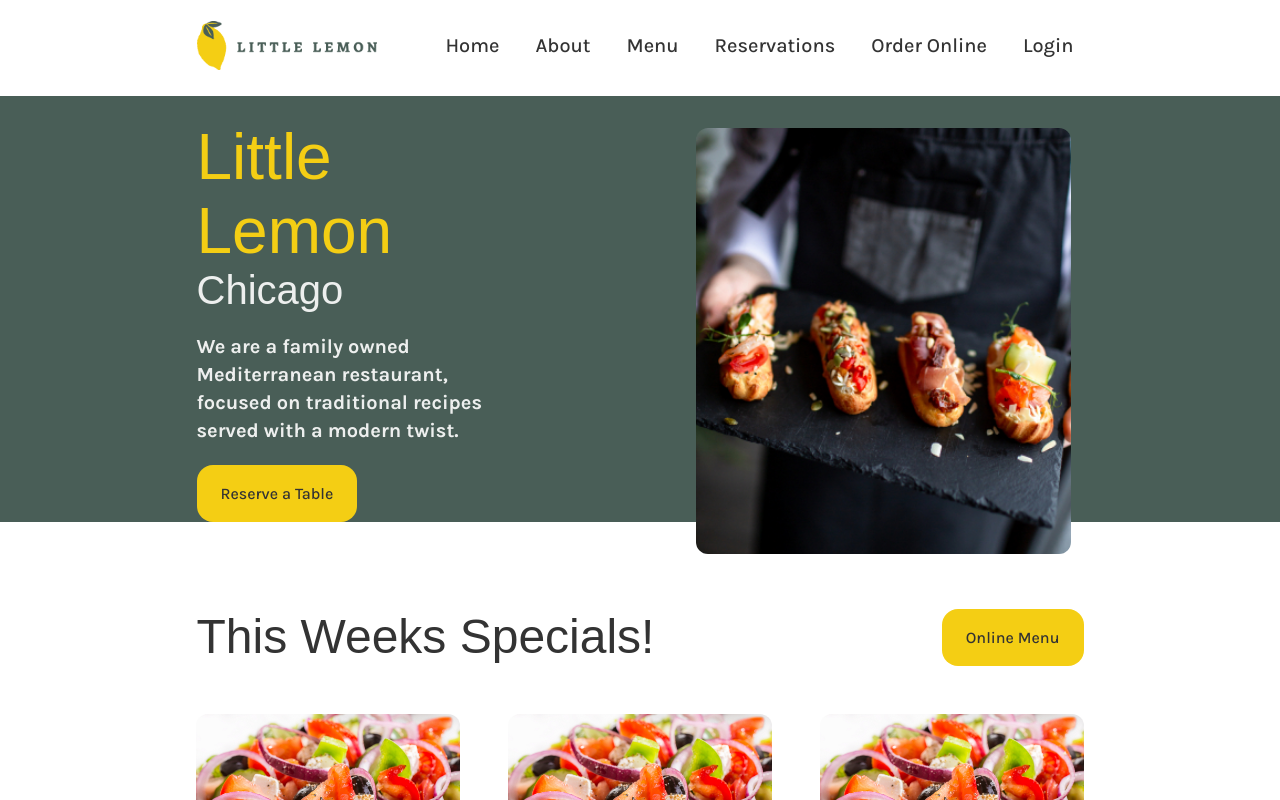
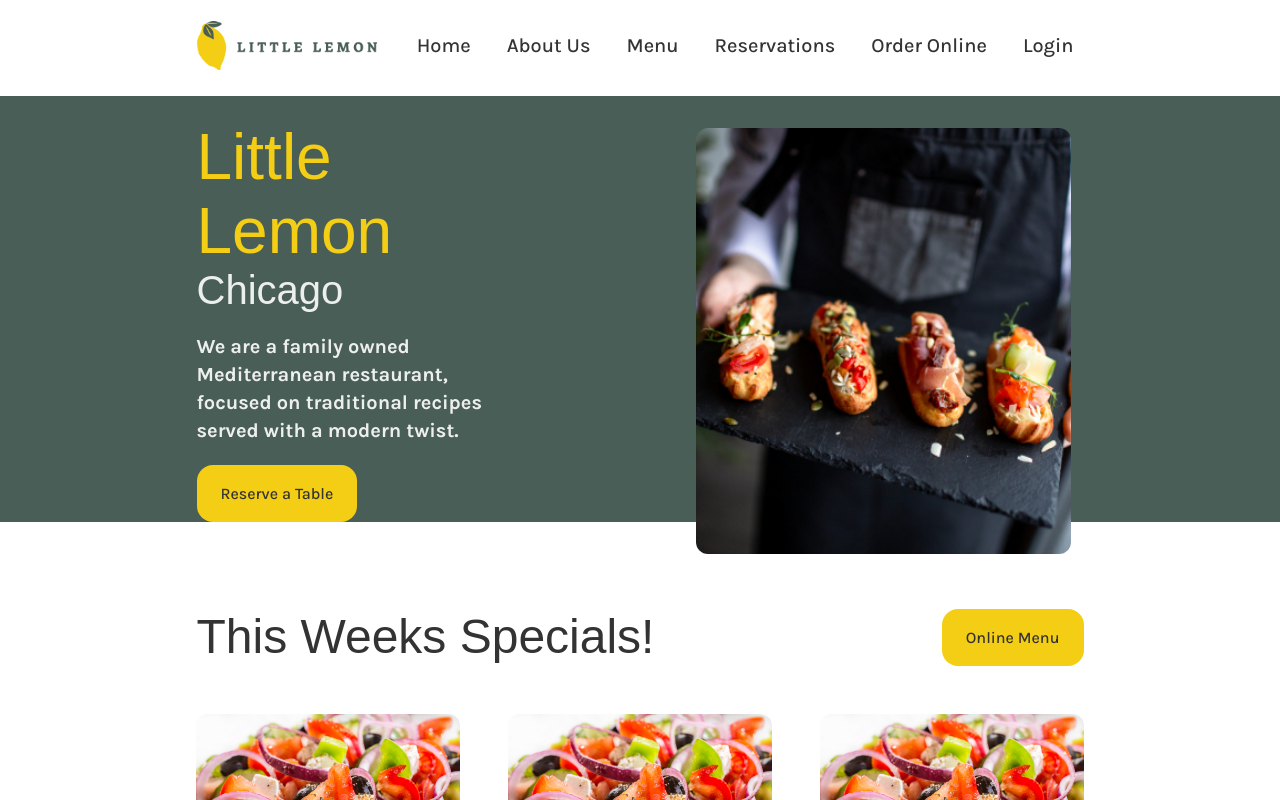
Before and after one commit to sovejero/lemon-capstone, a React (Create React App) app: page / in a window 1280 px wide. Shown: the top 800 px of the page. Built offline with nearby package versions, Linux system fonts and the light colour scheme; a web font is replaced by a local one.

Commit message:
refactor: add array for nav structure

```diff
--- a/src/components/Header/Nav.js
+++ b/src/components/Header/Nav.js
@@ -1,18 +1,26 @@
-import React from 'react';
-import './Nav.css';
-import { NavLink } from 'react-router-dom';
+import React from "react";
+import "./Nav.css";
+import { NavLink } from "react-router-dom";
 
 const Nav = () => {
-    return (
-        <nav className="nav">
-            <NavLink className="nav-button nav-button--text" to="/">Home</NavLink>
-            <NavLink className="nav-button nav-button--text" to="#about">About</NavLink>
-            <NavLink className="nav-button nav-button--text" to="#menu">Menu</NavLink>
-            <NavLink className="nav-button nav-button--text" to="/booking">Reservations</NavLink>
-            <NavLink className="nav-button nav-button--text" to="##">Order Online</NavLink>
-            <NavLink className="nav-button nav-button--text" to="##">Login</NavLink>
-        </nav>
-    );
-}
+  const navMenu = [
+    { title: 'Home', path: '/' },
+    { title: 'About Us', path: '#about' },
+    { title: 'Menu', path: '#menu' },
+    { title: 'Reservations', path: '/booking' },
+    { title: 'Order Online', path: '##' },
+    { title: 'Login', path: '##' }
+  ];
+
+  return (
+    <nav className="nav">
+      {navMenu.map(({title, path}) =>
+        <NavLink key={title} className="nav-button nav-button--text" to={path}>
+          {title}
+        </NavLink>
+      )}
+    </nav>
+  );
+};
 
 export default Nav;
```
